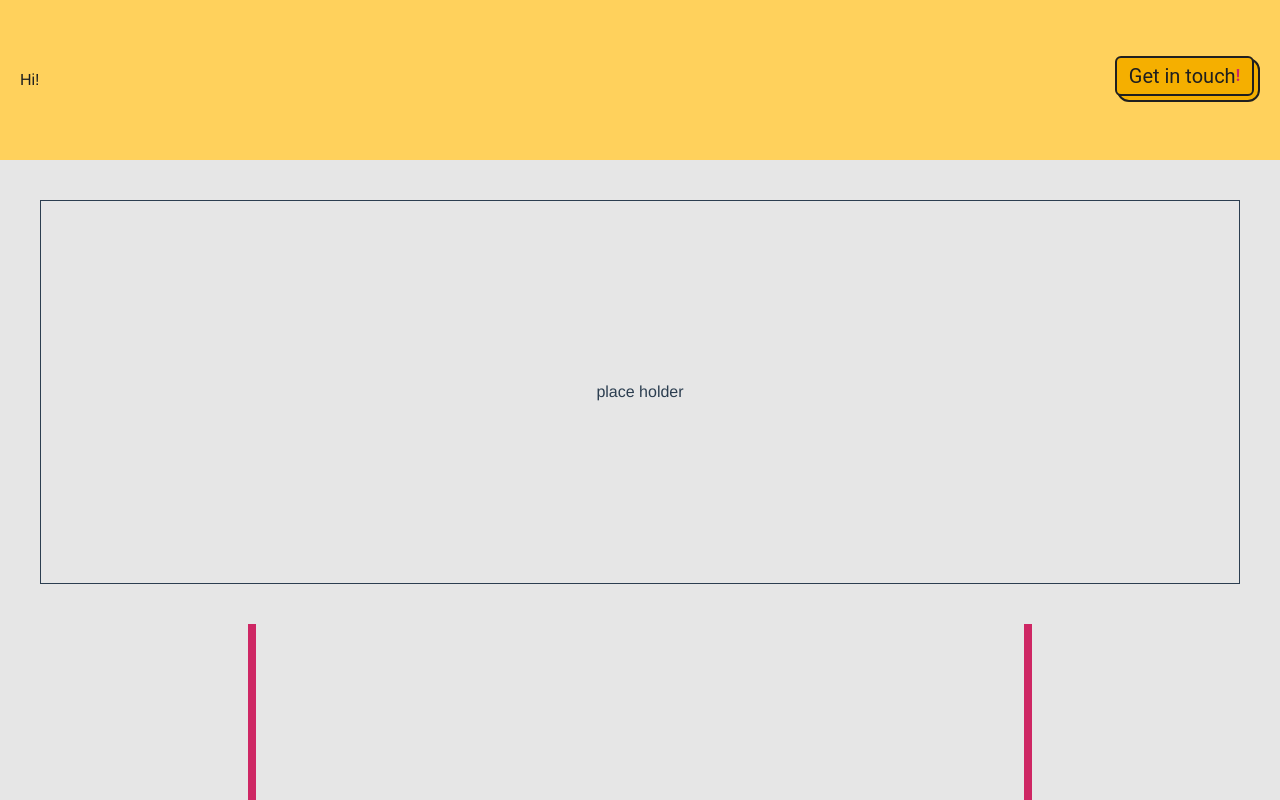
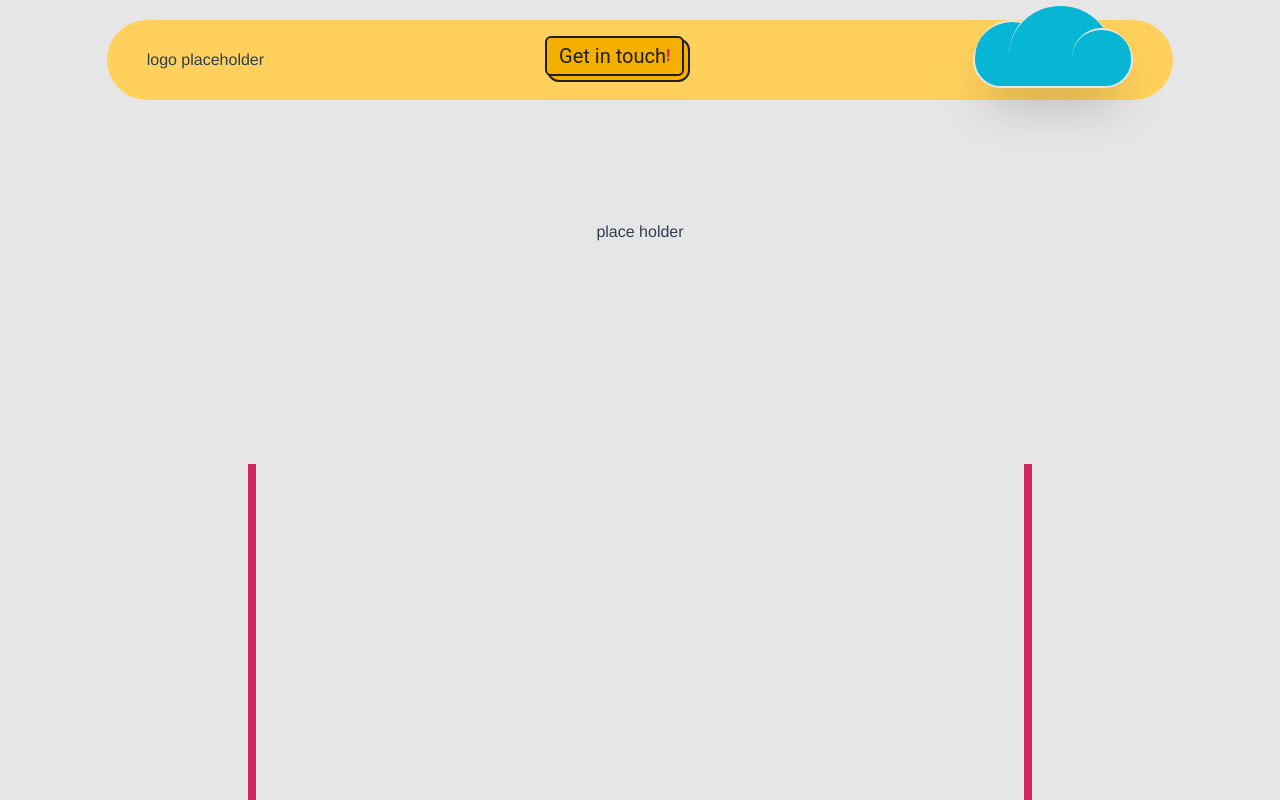
Before and after one commit to CombCode/portfolio, a Vue app: page /#/ in a window 1280 px wide. Shown: the top 800 px of the page. Built offline with nearby package versions, Linux system fonts and the light colour scheme.

Commit message:
header shape change

```diff
--- /dev/null
+++ b/src/components/ProjectsView/ProjectDescription.vue
@@ -0,0 +1,10 @@
+<template>
+    <div>
+        <p>this is the descrption of a project</p>
+    </div>
+</template>
+<script>
+export default {
+
+}
+</script>
--- /dev/null
+++ b/src/components/ProjectsView/ProjectsTable.vue
@@ -0,0 +1,11 @@
+<template>
+    <div>
+        <div class=" w-10 h-10 bg-correct-Lmode"></div>
+    </div>
+</template>
+
+<script>
+export default {
+
+}
+</script>
--- a/src/components/header/Header.vue
+++ b/src/components/header/Header.vue
@@ -1,18 +1,25 @@
 <template>
-  <div class=" w-full h-40 p-5 bg-secondary-Lmode flex flex-row justify-between items-center">
+  <div class=" w-10/12 h-1 p-10 inset-0 mx-auto mt-5 bg-secondary-Lmode flex flex-row justify-between items-center z-40 rounded-full">
     <div>
-        <p class=" text-text-Lmode">Hi!</p>
+        <p>logo placeholder</p>
     </div>
     <div>
         <Button3D></Button3D>
     </div>
+    <cloudShape >
+      <div>
+        <p>night mode trigger Placeholder</p>
+      </div>
+    </cloudShape>
+
   </div>
 </template>
 
 <script>
 import Button3D from "../Button_3DStyle.vue"
+import cloudShape from "./cloudShape.vue"
 export default {
-    components: {Button3D, },
+    components: {Button3D, cloudShape},
 }
 </script>
 
--- /dev/null
+++ b/src/components/header/cloudShape.vue
@@ -0,0 +1,17 @@
+<template>
+    <div class=" w-40 h-14 bg-cyan-500 rounded-full border-2 border-background-Lmode flex items-center hover:scale-105 shadow-2xl transition-all ease-in-out duration-300">
+        <div class=" justify-start w-20 h-20 -mr-5 bg-cyan-500 rounded-full border-t-2 border-background-Lmode  clippingCloud"></div>
+        <div class=" justify-center w-28 h-28 -mx-5 bg-cyan-500 rounded-full border-t-2 border-b-2 border-background-Lmode clippingCloud"></div>
+        <div class=" justify-end w-16 h-16 -ml-5 bg-cyan-500 rounded-full border-t-2 border-background-Lmode  clippingCloud"></div>
+    </div>
+</template>
+
+<script>
+
+</script>
+
+<style>
+    .clippingCloud{
+        clip-path: inset(0 0 50% 0);
+    }
+</style>
--- a/src/views/HomeView.vue
+++ b/src/views/HomeView.vue
@@ -1,6 +1,6 @@
 <template>
   <div>
-    <Header></Header>
+    <Header class=" fixed"></Header>
     <Body/>
   </div>
 </template>
--- a/src/views/ProjectsView.vue
+++ b/src/views/ProjectsView.vue
@@ -1,13 +1,16 @@
 <template>
-  <p>project page!</p>
+  <div class=" flex flex-col h-screen">
+    <ProjectsTable class=" h-2/3 w-full"></ProjectsTable>
+    <ProjectDescription class="w-full"</ProjectDescription>
+  </div>
 </template>
+<script>
+import ProjectDescription from '@/components/ProjectsView/ProjectDescription.vue';
+import ProjectsTable from '@/components/ProjectsView/ProjectsTable.vue';
 
-<script>
 export default {
-
+  components: {
+      ProjectsTable, ProjectDescription
+    },
 }
 </script>
-
-<style>
-
-</style>
--- a/tailwind.config.js
+++ b/tailwind.config.js
@@ -5,6 +5,7 @@ module.exports = {
     "./src/**/*.{vue,js,ts,jsx,tsx}"
   ],
   theme: {
+    extend: {
       colors: {
         'text-Lmode': '#1f1f1f',
         'background-Lmode': '#e6e6e6',
@@ -21,7 +22,7 @@ module.exports = {
       aspectRatio: {
         'card': '2 / 1',
       },
-    extend: {},
+    },
   },
   plugins: [],
 }
```
Lines whose indentation alone changed are shown as unchanged.
